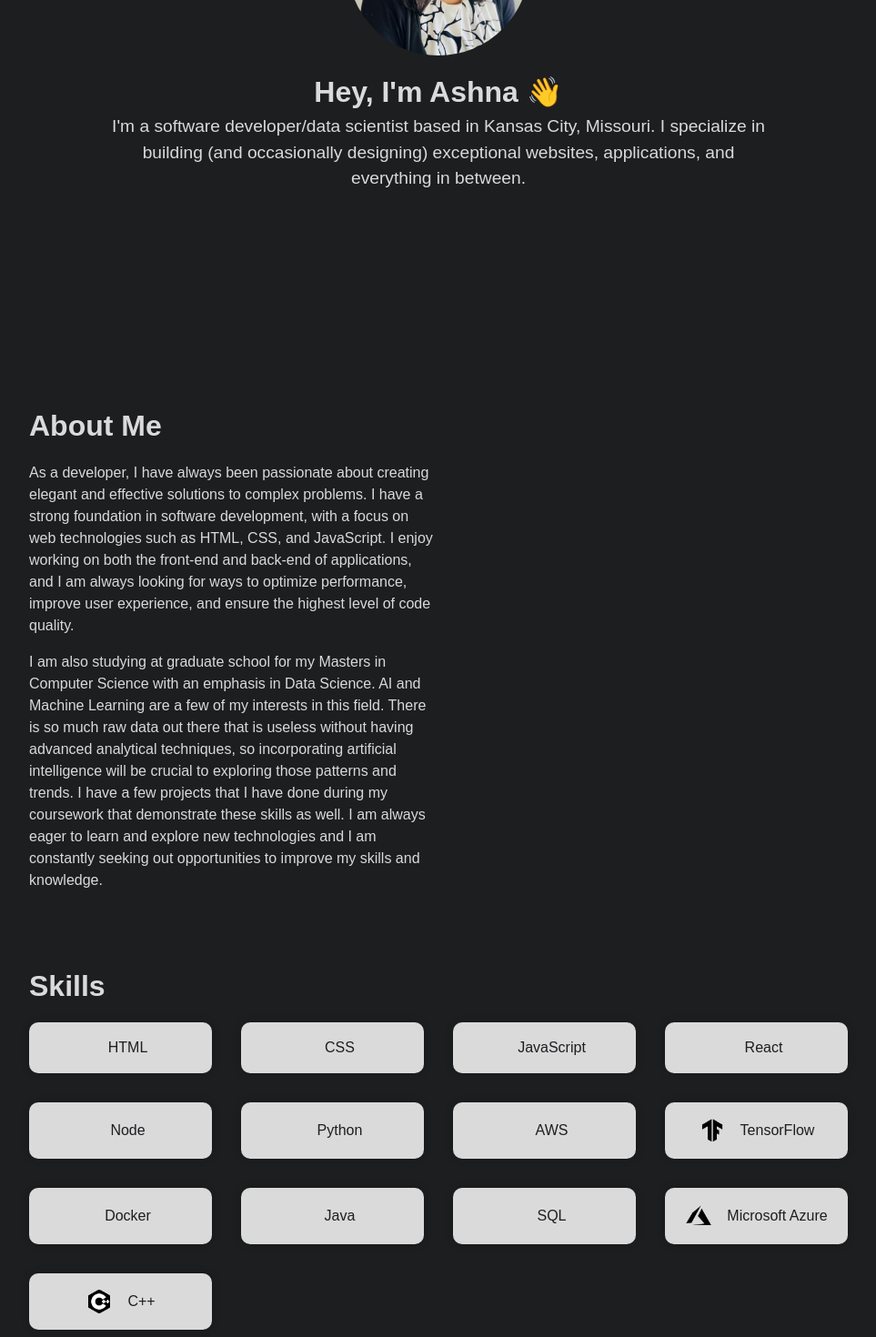
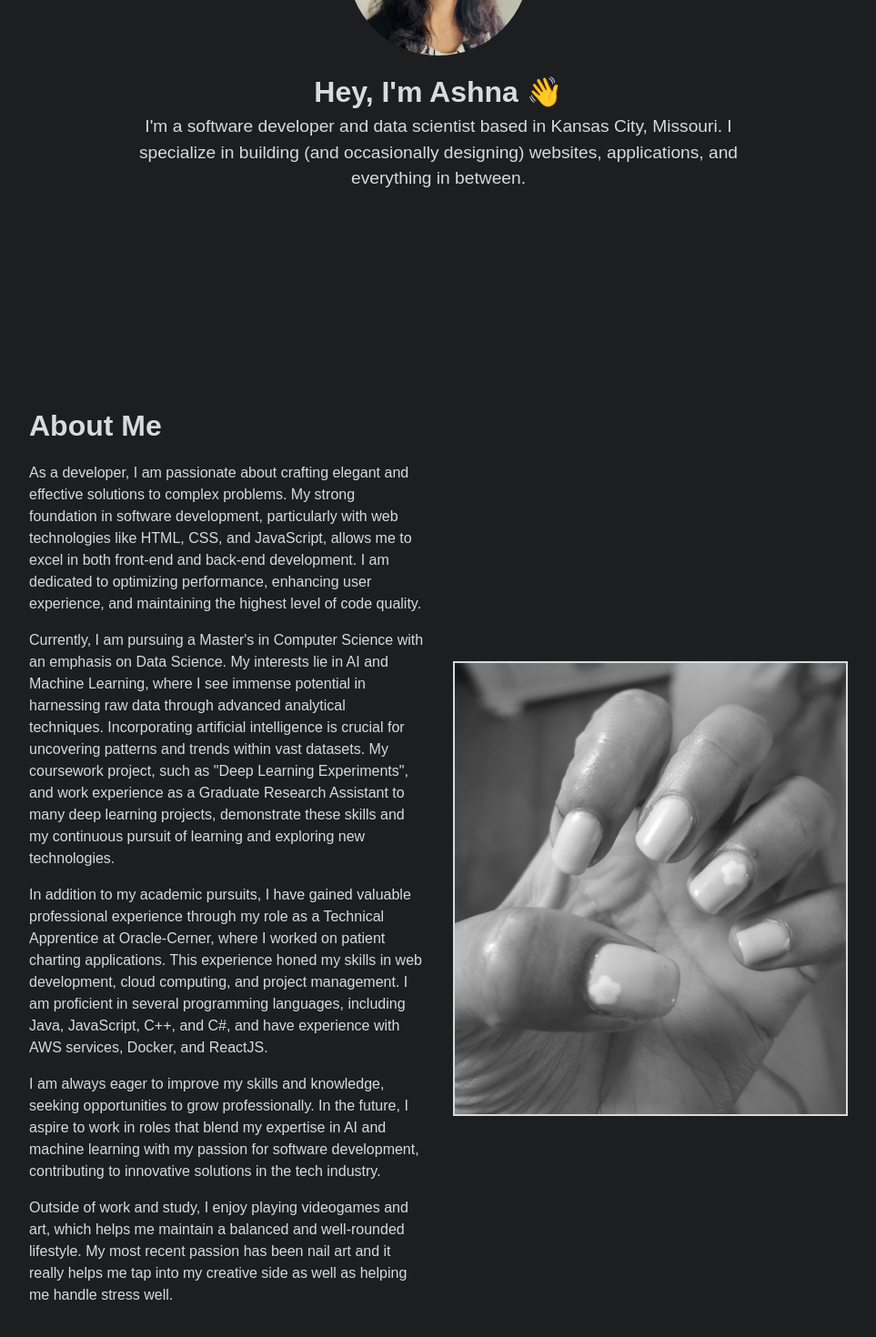
Before and after one commit to aa57c/PortfolioWebsite, a Next.js app: page / in a window 1280 px wide. Shown: the part 380-1850 px from the top of the page at 91% size, without its empty margins (158-1121 px from the left). Built offline with nearby package versions, Linux system fonts and the light colour scheme.

Commit message:
finished portfolio website for now

```diff
--- a/src/components/About.jsx
+++ b/src/components/About.jsx
@@ -1,6 +1,24 @@
 // components/About.jsx
 
-//import Image from "next/image";
+import Image from "next/image";
+
+
+/**
+ * As a developer, I am passionate about crafting elegant and effective solutions to complex problems. My strong foundation in software development, particularly with web technologies like HTML, CSS, and JavaScript, allows me to excel in both front-end and back-end development. I am dedicated to optimizing performance, enhancing user experience, and maintaining the highest level of code quality.
+ *
+ * Currently, I am pursuing a Master's in Computer Science with an emphasis on Data Science. My interests lie in AI and Machine Learning, where I see immense potential in harnessing raw data through advanced analytical techniques. Incorporating artificial intelligence is crucial for uncovering patterns and trends within vast datasets. My coursework project, such as "Deep Learning Experiments", and work experience as a Graduate Research Assistant to many deep learning projects, demonstrate these skills and my continuous pursuit of learning and exploring new technologies.
+ *
+ * In addition to my academic pursuits, I have gained valuable professional experience through my role as a Technical Apprentice at Oracle-Cerner, where I worked on patient charting applications. This experience honed my skills in web development, cloud computing, and project management. I am proficient in several programming languages, including Java, JavaScript, C++, and C#, and have experience with AWS services, Docker, and ReactJS.
+ *
+ * I am always eager to improve my skills and knowledge, seeking opportunities to grow professionally. In the future, I aspire to work in roles that blend my expertise in AI and machine learning with my passion for software development, contributing to innovative solutions in the tech industry.
+ *
+ * Outside of work and study, I enjoy playing videogames and art, which helps me maintain a balanced and well-rounded lifestyle. My most recent passion has been nail art and it really helps me tap into my creative side as well as helping me handle stress well.
+ *
+ *
+ *
+ *
+ *
+ */
 
 const About = () => {
   return (
@@ -9,21 +27,26 @@ const About = () => {
       <div className="flex-about">
         <div className="about-text">
           <p>
-            As a developer, I have always been passionate about creating elegant and effective solutions to
-            complex problems. I have a strong foundation in software development, with a focus on web
-            technologies such as HTML, CSS, and JavaScript. I enjoy working on both the front-end and
-            back-end of applications, and I am always looking for ways to optimize performance, improve user
-            experience, and ensure the highest level of code quality.
+            As a developer, I am passionate about crafting elegant and effective solutions to complex problems. My strong foundation in software development, particularly with web technologies like HTML, CSS, and JavaScript, allows me to excel in both front-end and back-end development. I am dedicated to optimizing performance, enhancing user experience, and maintaining the highest level of code quality.
           </p>
-          <p>I am also studying at graduate school for my Masters in Computer Science with an emphasis in Data Science.
-            AI and Machine Learning are a few of my interests in this field. There is so much raw data out there that is useless
-            without having advanced analytical techniques, so incorporating artificial intelligence will be crucial to exploring those
-            patterns and trends. I have a few projects that I have done during my coursework that demonstrate these skills as well.
-            I am always eager to learn and explore new technologies and I am constantly seeking out opportunities to improve my
-            skills and knowledge.
+          <p>
+          Currently, I am pursuing a Master's in Computer Science with an emphasis on Data Science. My interests lie in AI and Machine Learning, where I see immense potential in harnessing raw data through advanced analytical techniques. Incorporating artificial intelligence is crucial for uncovering patterns and trends within vast datasets. My coursework project, such as "Deep Learning Experiments", and work experience as a Graduate Research Assistant to many deep learning projects, demonstrate these skills and my continuous pursuit of learning and exploring new technologies.
+          </p>
+          <p>
+            In addition to my academic pursuits, I have gained valuable professional experience through my role as a Technical Apprentice at Oracle-Cerner, where I worked on patient charting applications. This experience honed my skills in web development, cloud computing, and project management. I am proficient in several programming languages, including Java, JavaScript, C++, and C#, and have experience with AWS services, Docker, and ReactJS.
+          </p>
+          <p>
+            I am always eager to improve my skills and knowledge, seeking opportunities to grow professionally. In the future, I aspire to work in roles that blend my expertise in AI and machine learning with my passion for software development, contributing to innovative solutions in the tech industry.
+          </p>
+          <p>
+            Outside of work and study, I enjoy playing videogames and art, which helps me maintain a balanced and well-rounded lifestyle. My most recent passion has been nail art and it really helps me tap into my creative side as well as helping me handle stress well.
           </p>
         </div>
+        <div className="about-img">
+          <Image src='/images/nail_art_1.jpg' className="profile-img" width={300} height={500}/>
+        </div>
       </div>
+
     </div>
   )
 }
--- a/src/components/Hero.jsx
+++ b/src/components/Hero.jsx
@@ -9,29 +9,10 @@ const Hero = () => {
       <div className="hero-text">
         <h1>Hey, I'm Ashna 👋</h1>
         <p>
-          I'm a software developer/data scientist based in Kansas City, Missouri. I specialize in building (and occasionally designing)
-          exceptional websites, applications, and everything in between.
+          I'm a software developer and data scientist based in Kansas City, Missouri. I specialize in building (and occasionally designing)
+          websites, applications, and everything in between.
         </p>
         <div className="social-icons">
-        {
-            /*
-            <a
-            href="https://github.com/olawanlejoel"
-            aria-label="GitHub"
-            target="_blank"
-            rel="noopener noreferrer"
-          >
-            <i className="fa-brands fa-github"></i>
-          </a>
-
-
-
-
-            */
-
-
-        }
-
           <a
             href="https://www.linkedin.com/in/ashna-ali-4a451716b/"
             aria-label="LinkedIn"
```
Also changed, not shown: public/images/nail_art_1.jpg (added), public/images/profile_picture.jpg.
